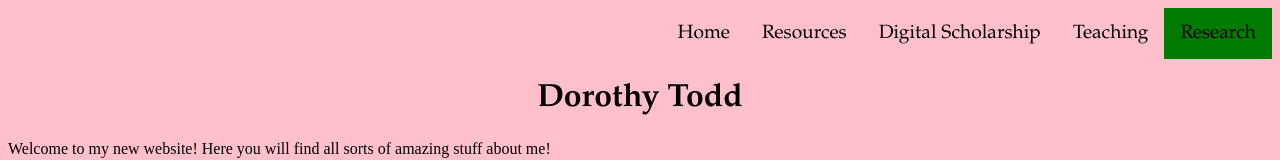
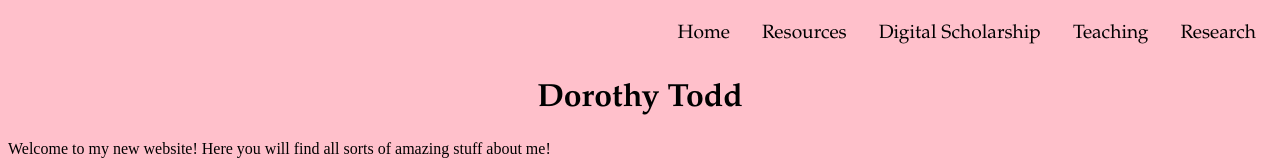
Before and after one commit to dorothytodd/dorothytodd.github.io, a plain HTML site: page index.html in a window 1280 px wide. In both pictures the pointer is over the link "Research". Shown: the top 160 px of the page. Drawn offline with Linux system fonts and the light colour scheme.

Commit message:
Update style.css
changed hover color

```diff
--- a/style.css
+++ b/style.css
@@ -27,5 +27,5 @@ li.nav a {
   	text-decoration: none;
 }
 li.nav a:hover {
-	background-color: #007a00;
+	background-color: none;
 }
```
